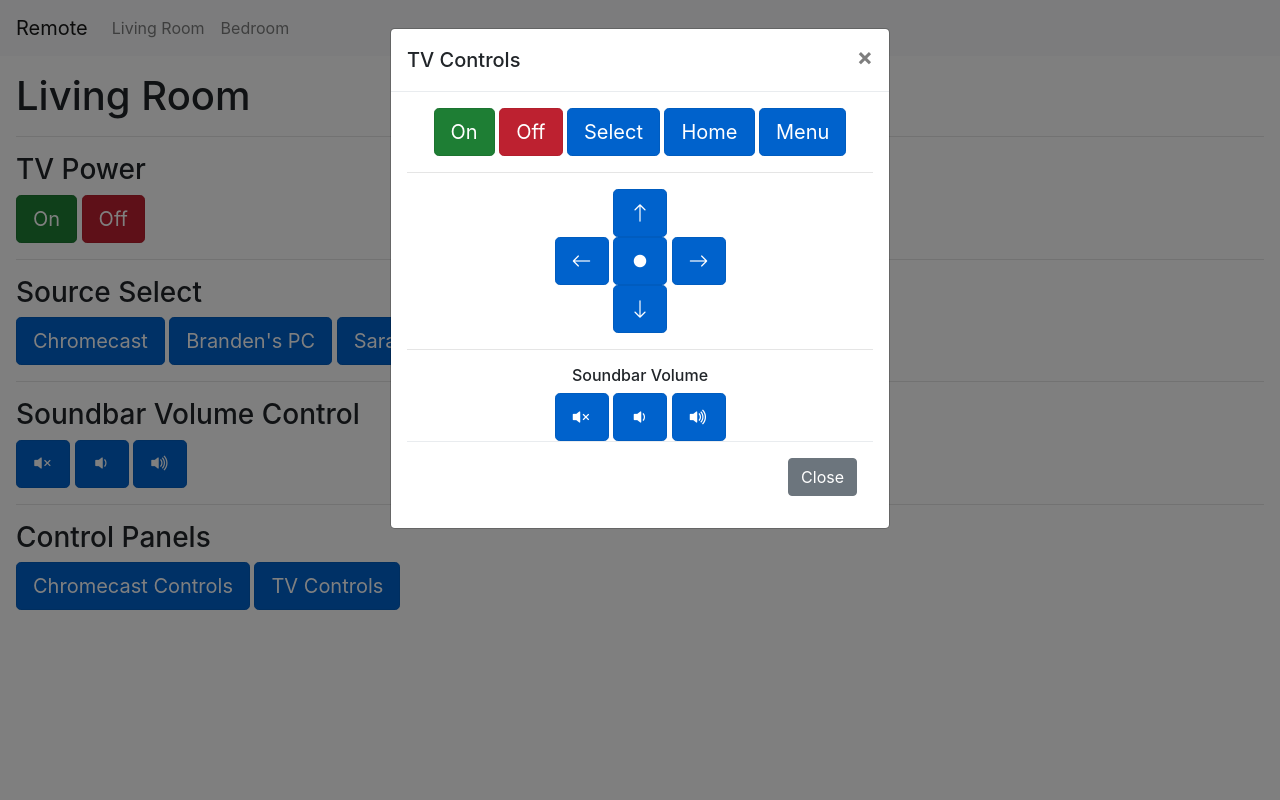
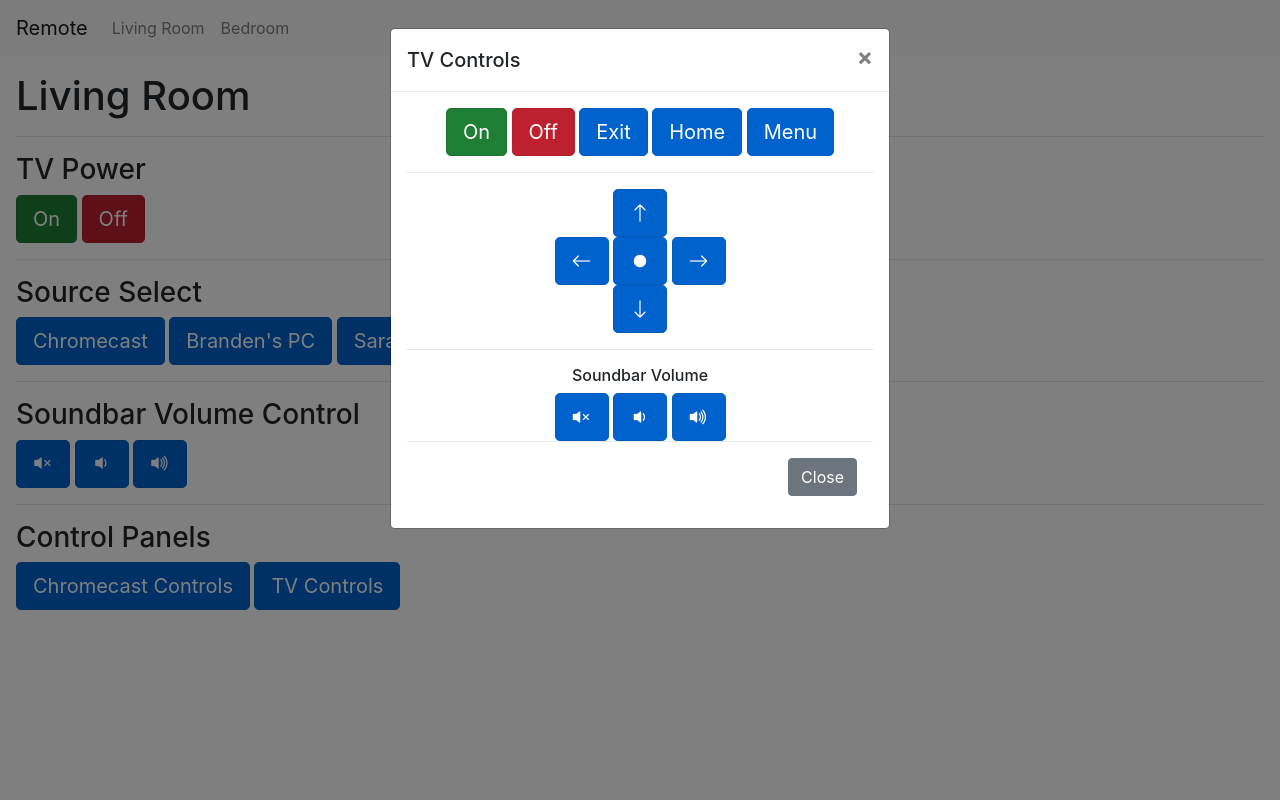
Before and after one commit to BrandenEsses/crestron-remote, a Flask app: page /living_room in a window 1280 px wide, after a click on "TV Controls". Run offline with Flask 3, Linux system fonts and the light colour scheme; parts of the project's set-up code (start-up, migrations or seed data) failed here and were passed over; some libraries are stand-ins or nearby versions.

Commit message:
Starting Louisville integration

```diff
--- a/templates/rooms/living_room.html
+++ b/templates/rooms/living_room.html
@@ -119,8 +119,8 @@
           <button class='btn btn-danger btn-lg active' id='tv_power_off' onClick="reply_click(this.id)">
             Off
           </button>
-          <button class='btn btn-primary btn-lg active' id='tv_select' onClick="reply_click(this.id)">
-            Select
+          <button class='btn btn-primary btn-lg active' id='tv_exit' onClick="reply_click(this.id)">
+            Exit
           </button>
             <button class='btn btn-primary btn-lg active' id='tv_home' onClick="reply_click(this.id)">Home
             </button>
```
